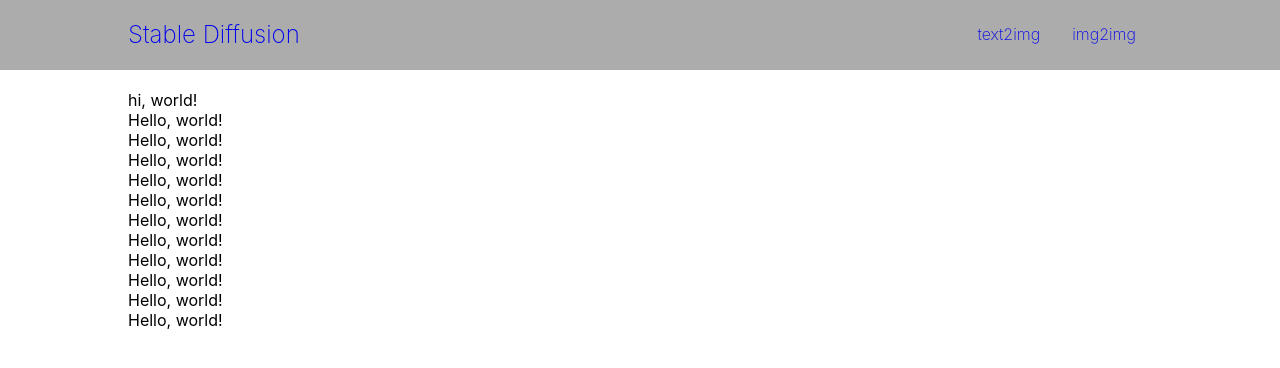
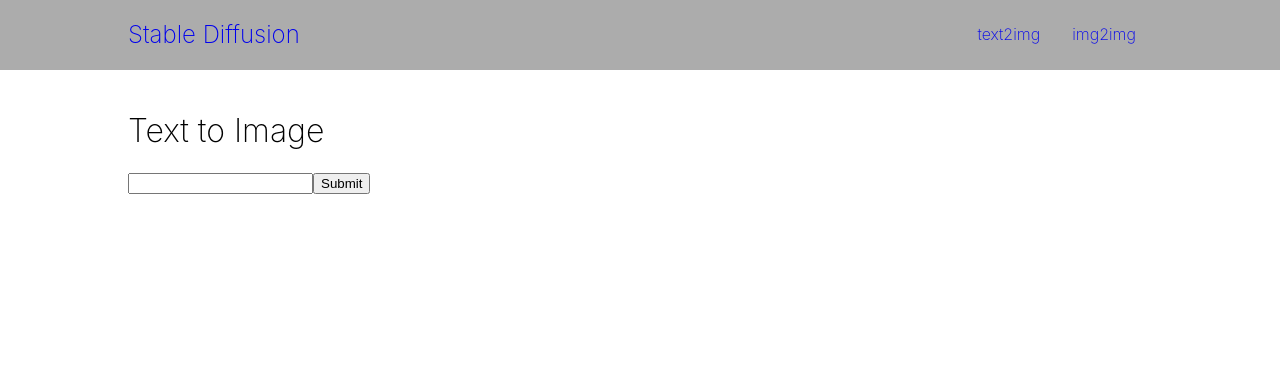
Before and after one commit to dustnehowl/stable_diffusion_web, a React (Create React App) app: page /text2img in a window 1280 px wide. Shown: the top 368 px of the page. Built offline with nearby package versions, Linux system fonts and the light colour scheme.

Commit message:
Add form

```diff
--- a/package.json
+++ b/package.json
@@ -8,6 +8,7 @@
     "@testing-library/user-event": "^13.5.0",
     "react": "^18.2.0",
     "react-dom": "^18.2.0",
+    "react-hook-form": "^7.38.0",
     "react-router-dom": "^6.4.2",
     "react-scripts": "5.0.1",
     "styled-components": "^5.3.6",
--- a/src/components/Text2img.jsx
+++ b/src/components/Text2img.jsx
@@ -1,26 +1,24 @@
 import styled from "styled-components";
+import {useForm} from 'react-hook-form';
 
 const CustomDiv = styled.div`
     width : 1024px;
-    justify-content: center;
     margin: auto;
+    h1 {
+        font-weight: 200;
+    }
 `
 
 const Text2img = () => {
+    const { register, handleSubmit } = useForm();
+    const onSubmit = data => console.log(data);
     return (
         <CustomDiv>
-            <div>hi, world!</div>
-            <div>Hello, world!</div>
-            <div>Hello, world!</div>
-            <div>Hello, world!</div>
-            <div>Hello, world!</div>
-            <div>Hello, world!</div>
-            <div>Hello, world!</div>
-            <div>Hello, world!</div>
-            <div>Hello, world!</div>
-            <div>Hello, world!</div>
-            <div>Hello, world!</div>
-            <header>Hello, world!</header>
+            <h1>Text to Image</h1>
+            <form onSubmit={handleSubmit(onSubmit)}>
+            <input {...register("firstName")} />
+            <input type="submit" />
+            </form>
         </CustomDiv>
     );
 }
```
Also changed, not shown: 1 other file (tests, documents, lock files or other folders).
